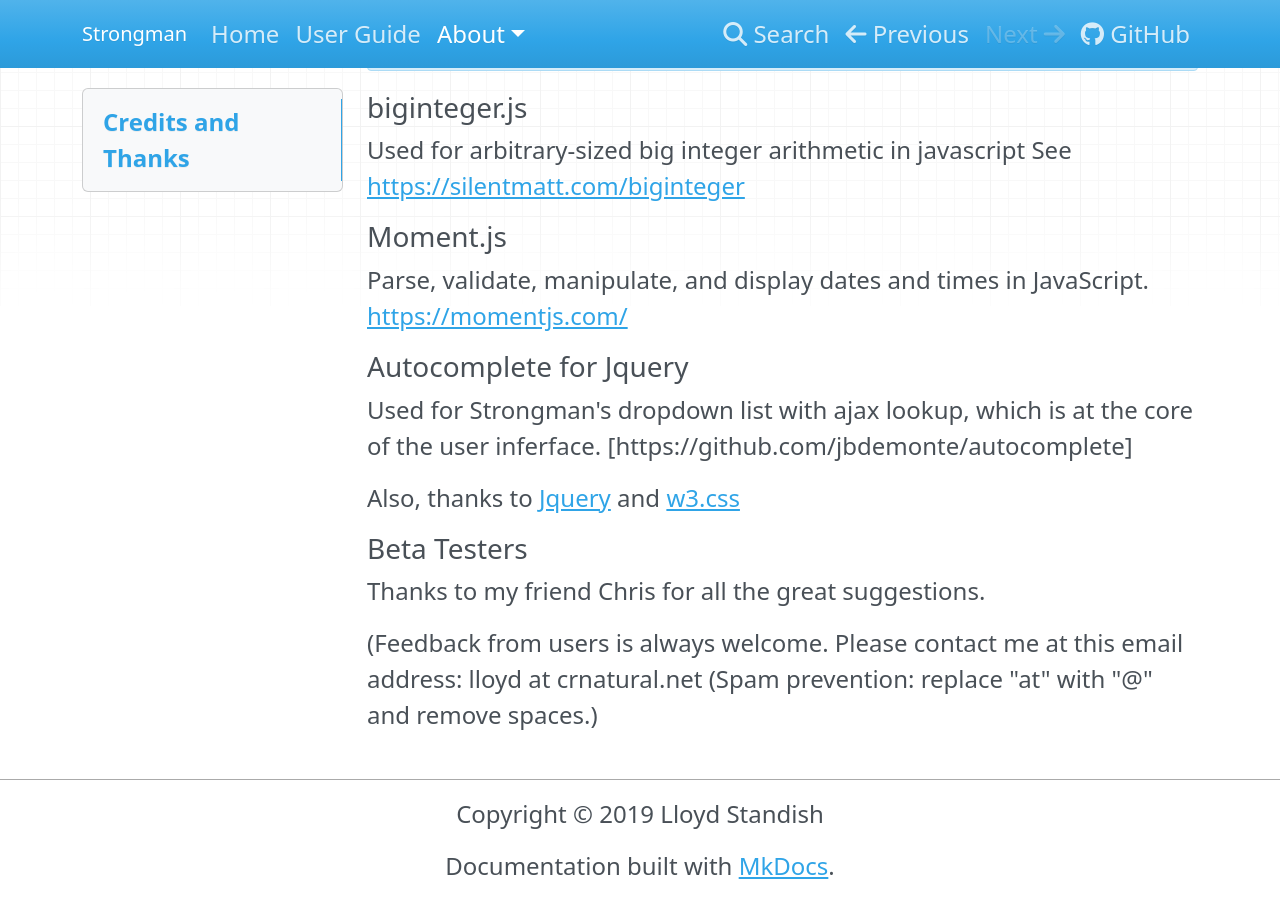
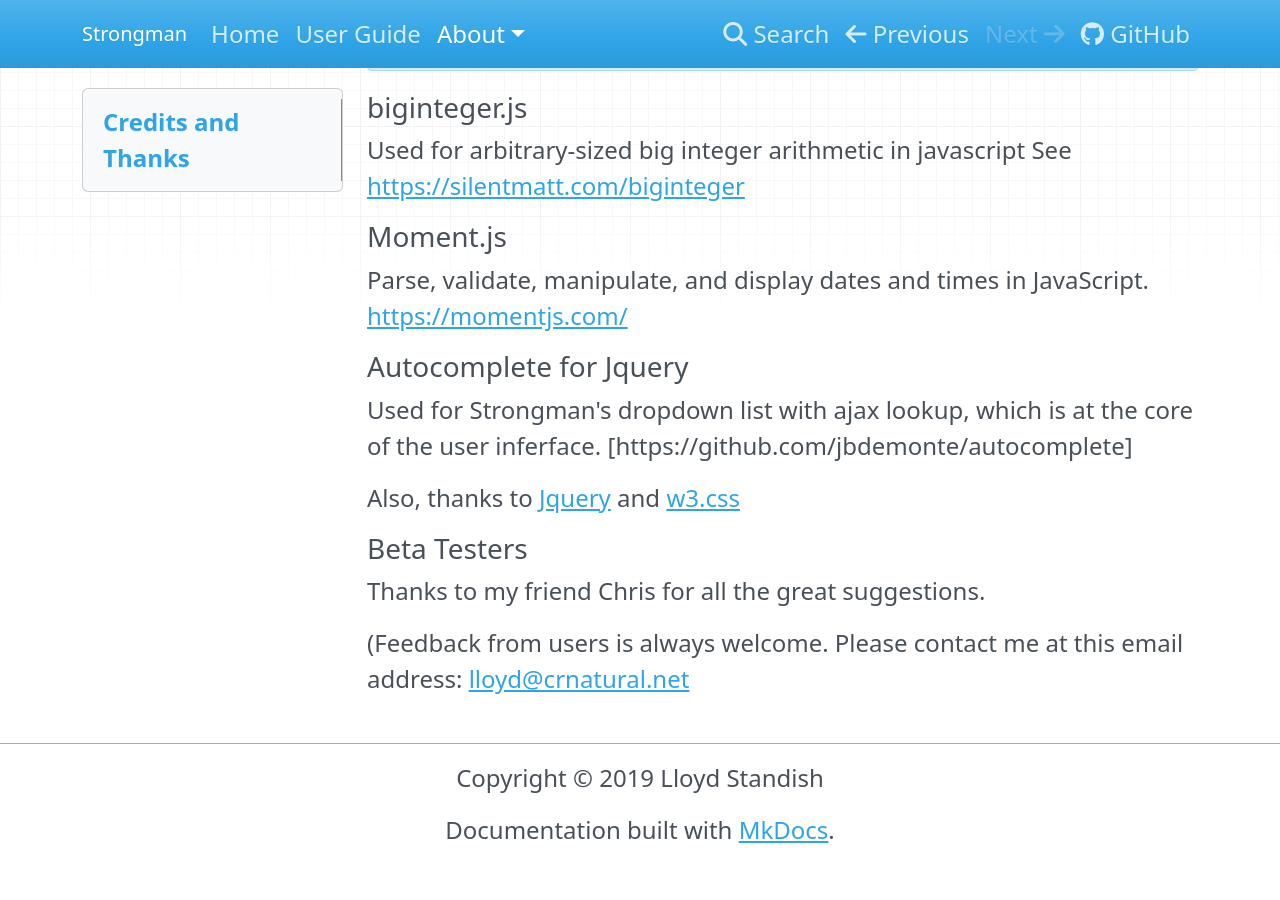
Before and after one commit to lstandish/strongman-md, an MkDocs documentation site: the page built from docs/about/credits.md, in a window 1280 px wide and 900 px high, scrolled down 1343 px. Built offline with MkDocs 1.6.1, drawn with Linux system fonts in a browser that asks for light colours; after the commit the page ends 2207 px from its top, so only the background shows below that.

Commit message:
docs/about/credits.md updated from https://stackedit.io/

```diff
--- a/docs/about/credits.md
+++ b/docs/about/credits.md
@@ -50,9 +50,8 @@ Also, thanks to [Jquery](http://jquery.com/) and [w3.css](https://www.w3schools.
 ### Beta Testers
 Thanks to my friend Chris for all the great suggestions.
 
-(Feedback from users is always welcome. Please contact me at this email address: lloyd at crnatural.net
-(Spam prevention: replace "at" with "@" and remove spaces.)
+(Feedback from users is always welcome. Please contact me at this email address: <lloyd@crnatural.net>
 <!--stackedit_data:
-eyJoaXN0b3J5IjpbLTE3NDg1NjQ4MTYsLTE4ODA5Mzg1NDAsLT
-M4MDU4MTAwNCwtMTQ4MDk1ODY0OV19
+eyJoaXN0b3J5IjpbLTI2NDc3MDAyLC0xNzQ4NTY0ODE2LC0xOD
+gwOTM4NTQwLC0zODA1ODEwMDQsLTE0ODA5NTg2NDldfQ==
 -->
```
